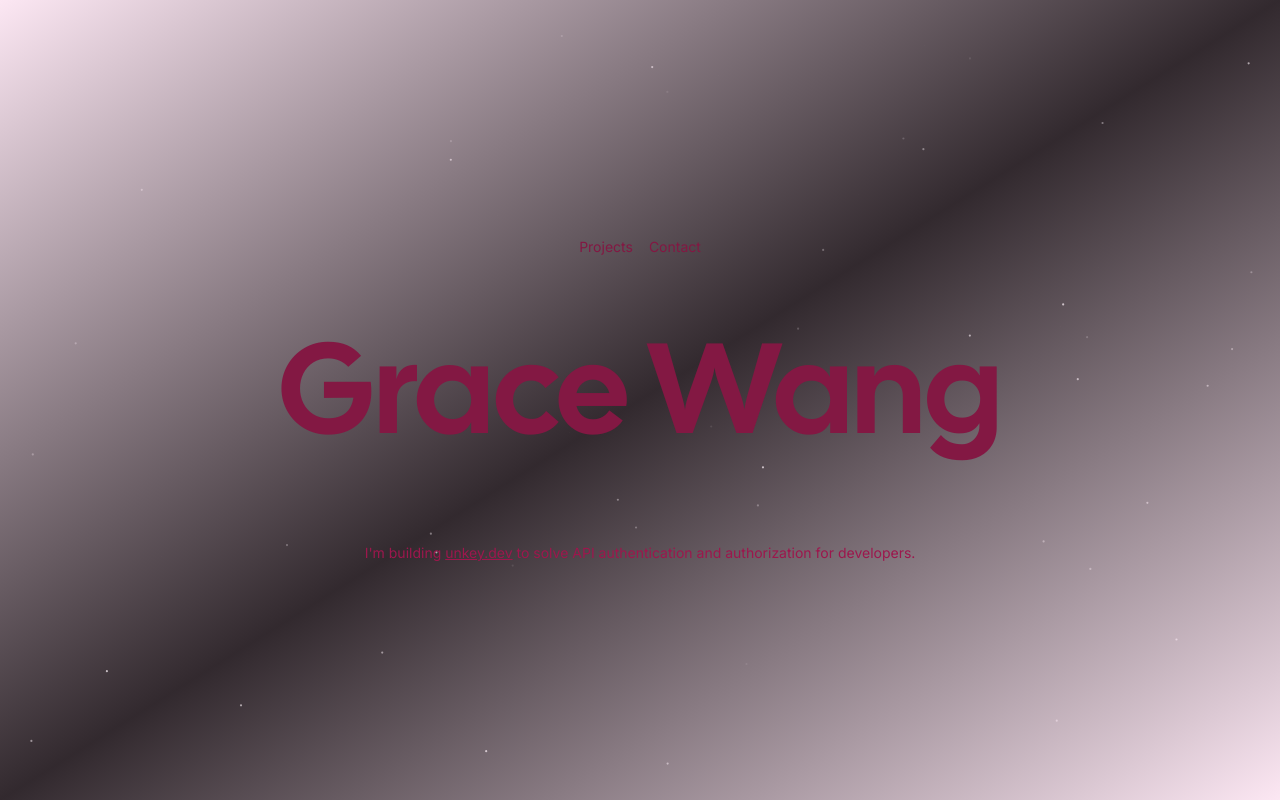
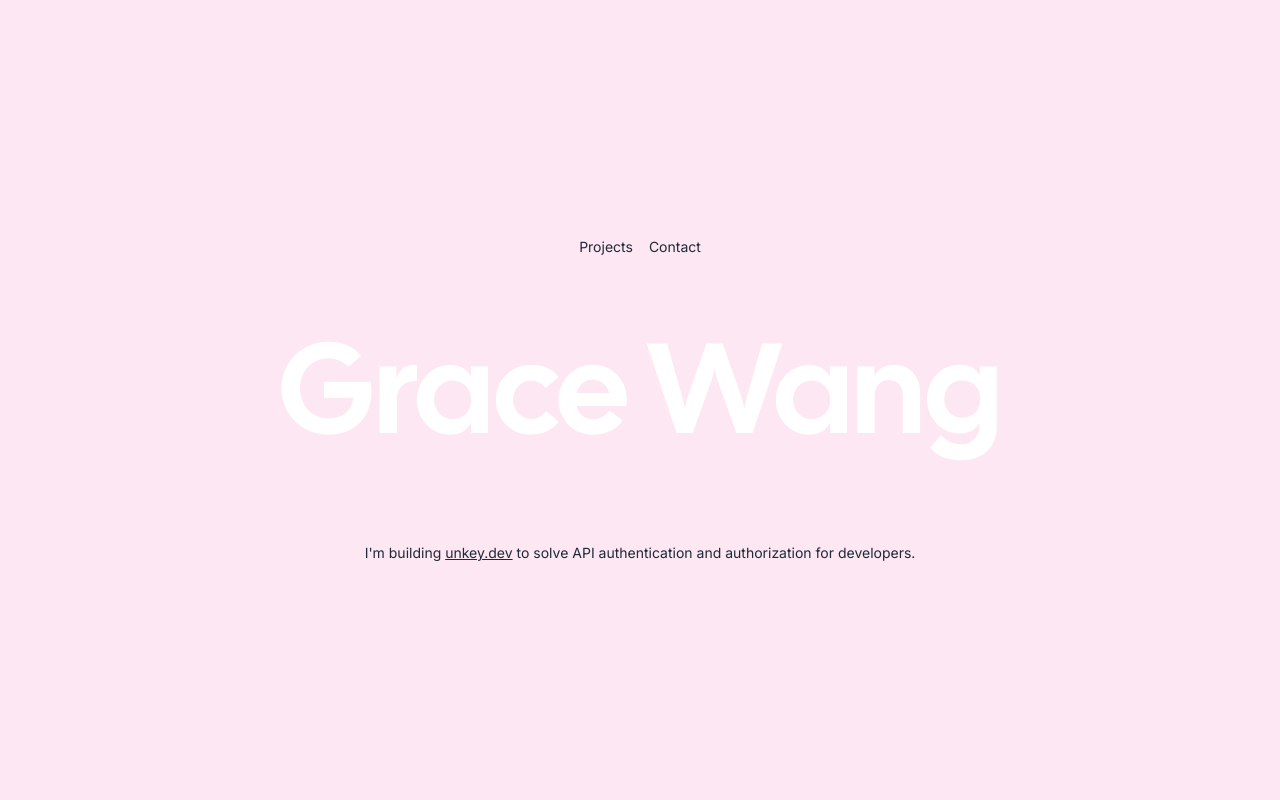
Before and after one commit to gracewxng/Portfolio, a Next.js app: page / in a window 1280 px wide. Built offline with nearby package versions, Linux system fonts and the light colour scheme; no server answers; what tailwindcss-debug-screens would draw is missing.

Commit message:
chaged colours and fade in

```diff
--- a/app/page.tsx
+++ b/app/page.tsx
@@ -9,37 +9,37 @@ const navigation = [
 
 export default function Home() {
   return (
-    <div className="flex flex-col items-center justify-center w-screen h-screen overflow-hidden bg-gradient-to-tl from-pink-100 via-pink-200/20 to-pink-100">
+    <div className="flex flex-col items-center justify-center w-screen h-screen overflow-hidden bg-pink-100">
       <nav className="my-16 animate-fade-in">
         <ul className="flex items-center justify-center gap-4">
           {navigation.map((item) => (
             <Link
               key={item.href}
               href={item.href}
-              className="text-sm duration-500 text-pink-900 hover:text-pink-700"
+              className="text-sm duration-500 text-gray-800 hover:text-gray-600"
             >
               {item.name}
             </Link>
           ))}
         </ul>
       </nav>
-      <div className="hidden w-screen h-px bg-gradient-to-r from-pink-100/0 via-pink-200/50 to-pink-100/0 md:block animate-fade-left" />
+      <div className="hidden w-screen h-px bg-gradient-to-r from-pink-100/0 via-gray-50/50 to-pink-100/0 md:block animate-fade-left" />
       <Particles
         className="absolute inset-0 -z-10 animate-fade-in"
         quantity={100}
       />
-      <h1 className="py-3.5 px-0.5 z-10 text-4xl text-pink-900 duration-1000 cursor-default font-display sm:text-6xl md:text-9xl whitespace-nowrap">
+      <h1 className="py-3.5 px-0.5 z-10 text-4xl text-white duration-300 cursor-default font-display sm:text-6xl md:text-9xl whitespace-nowrap">
         Grace Wang
       </h1>
 
-      <div className="hidden w-screen h-px bg-gradient-to-r from-pink-100/0 via-pink-200/50 to-pink-100/0 md:block animate-fade-right" />
+      <div className="hidden w-screen h-px bg-gradient-to-r from-pink-100/0 via-gray-50/50 to-pink-100/0 md:block animate-fade-right" />
       <div className="my-16 text-center animate-fade-in">
-        <h2 className="text-sm text-pink-800">
+        <h2 className="text-sm text-gray-800">
           I'm building{" "}
           <Link
             target="_blank"
             href="https://unkey.dev"
-            className="underline duration-500 hover:text-pink-600"
+            className="underline duration-500 hover:text-gray-600"
           >
             unkey.dev
           </Link>{" "}
```
